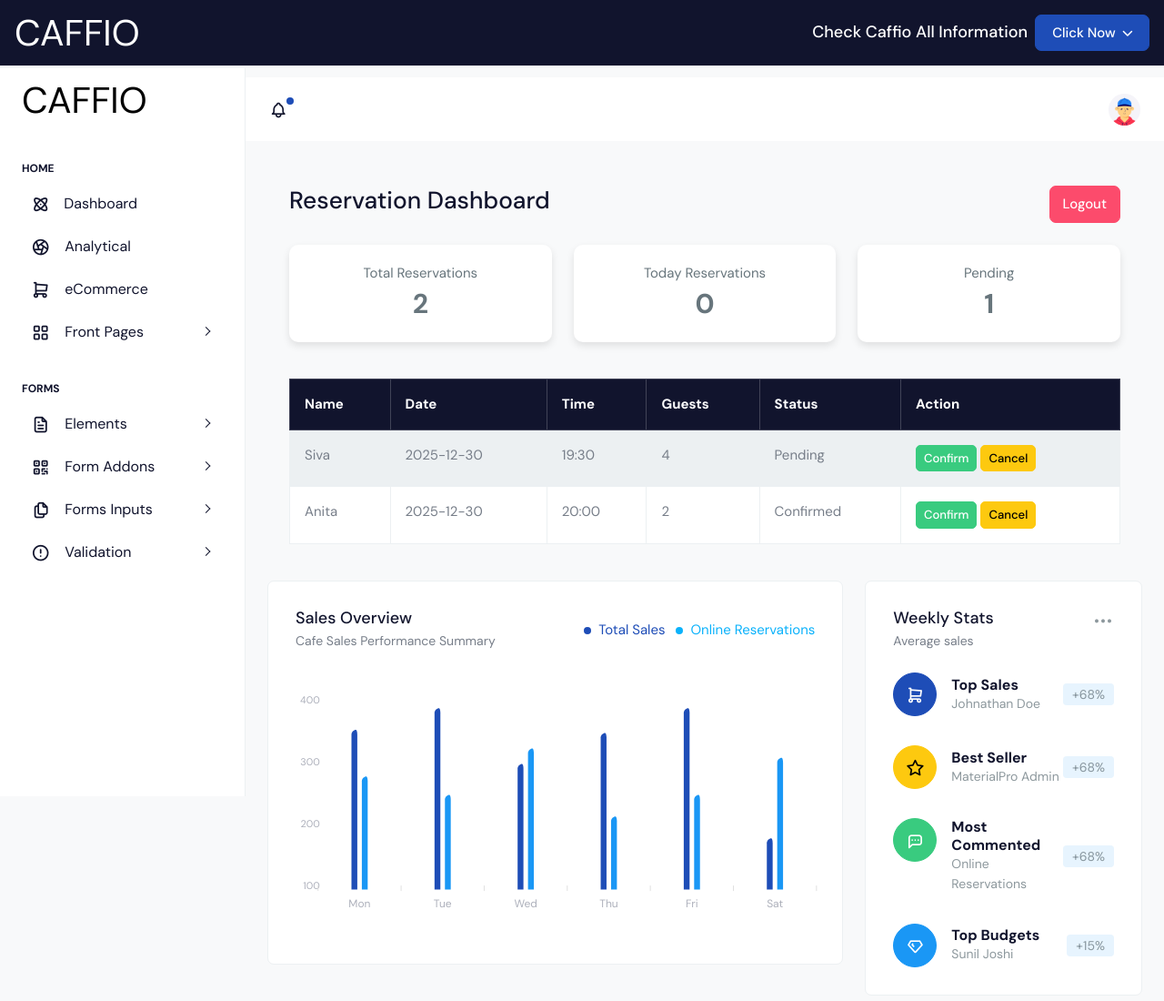
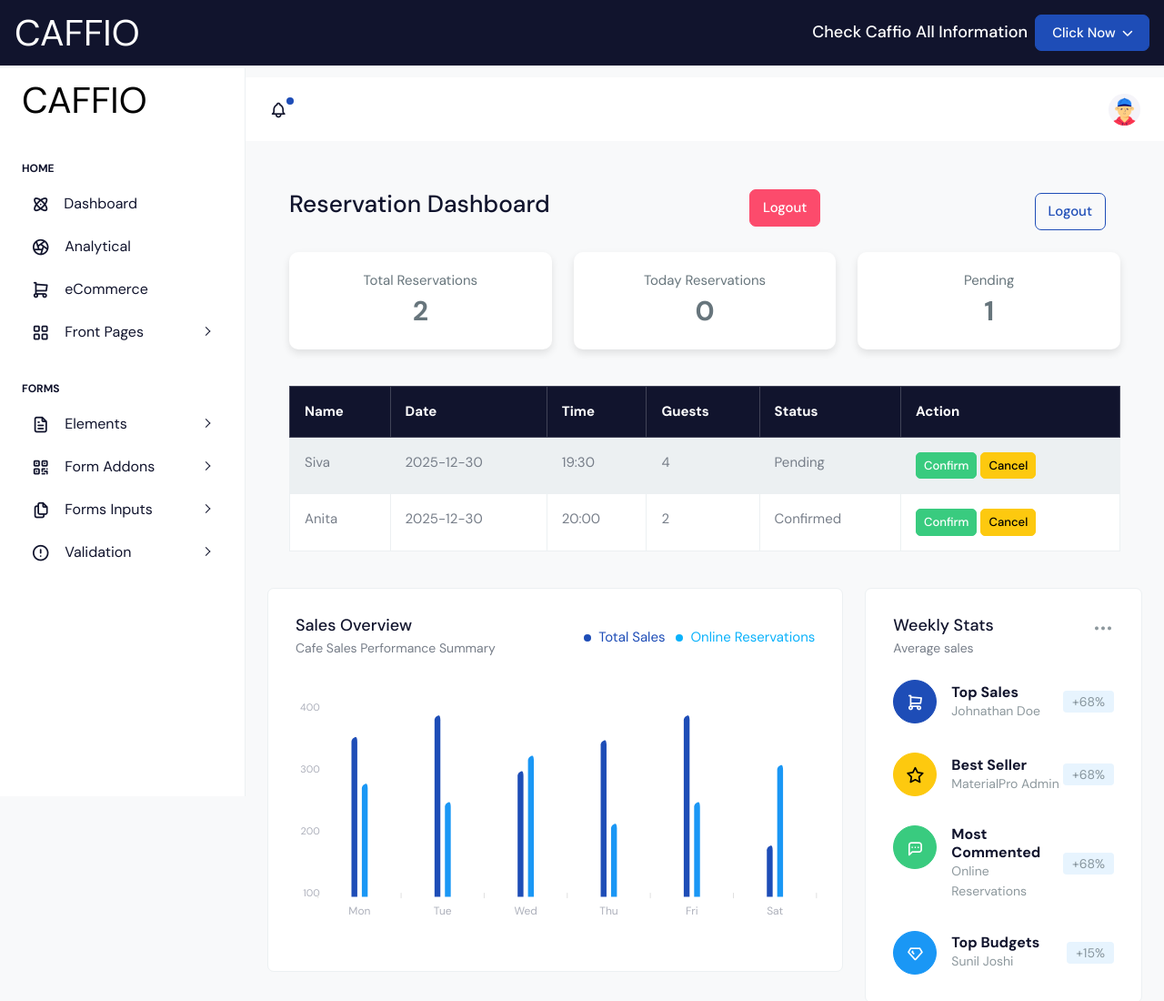
Before and after one commit to karthikaram904/cafe, a website: page admin-dashboard.html in a window 1280 px wide. Shown: the top 1100 px of the page at 91% size. Drawn offline with nearby package versions, Linux system fonts and the light colour scheme; some icons are missing.

Commit message:
Update admin-dashboard.html

```diff
--- a/admin-dashboard.html
+++ b/admin-dashboard.html
@@ -1054,6 +1054,7 @@
   <div class="d-flex justify-content-between align-items-center mb-4">
     <h3>Reservation Dashboard</h3>
     <button class="btn btn-danger" onclick="logout()">Logout</button>
+    <a href="./logout.html" class="btn btn-outline-primary mx-3 mt-2 d-block">Logout</a>
   </div>
 
   <!-- summary cards -->
```
